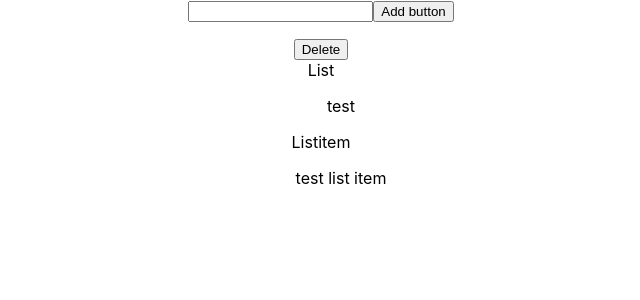
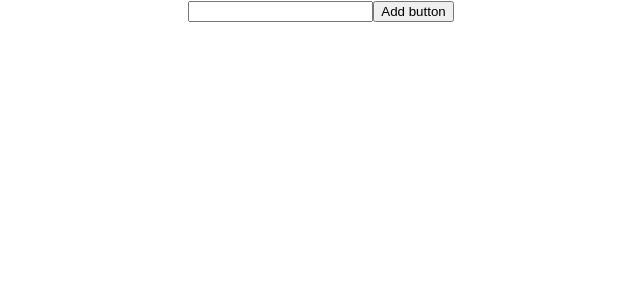
Before and after one commit to SchoolOfCode/Week-5-Day-4-Hackathon-React-App-naomi-katie-tristan, a React (Create React App) app in the folder my-app/: page / in a window 1280 px wide. Shown: the top 300 px of the page, without its empty margins (319-959 px from the left). Built offline with nearby package versions, Linux system fonts and the light colour scheme.

Commit message:
slightly cleaner

```diff
--- a/my-app/src/App/App.js
+++ b/my-app/src/App/App.js
@@ -17,9 +17,7 @@ function App() {
   return (
     <div className="App">
     <Input onClick={addListItem} />
-     <Button />
-     <List></List>
-     <ListItem></ListItem>
+
     </div>
   );
 }
```
